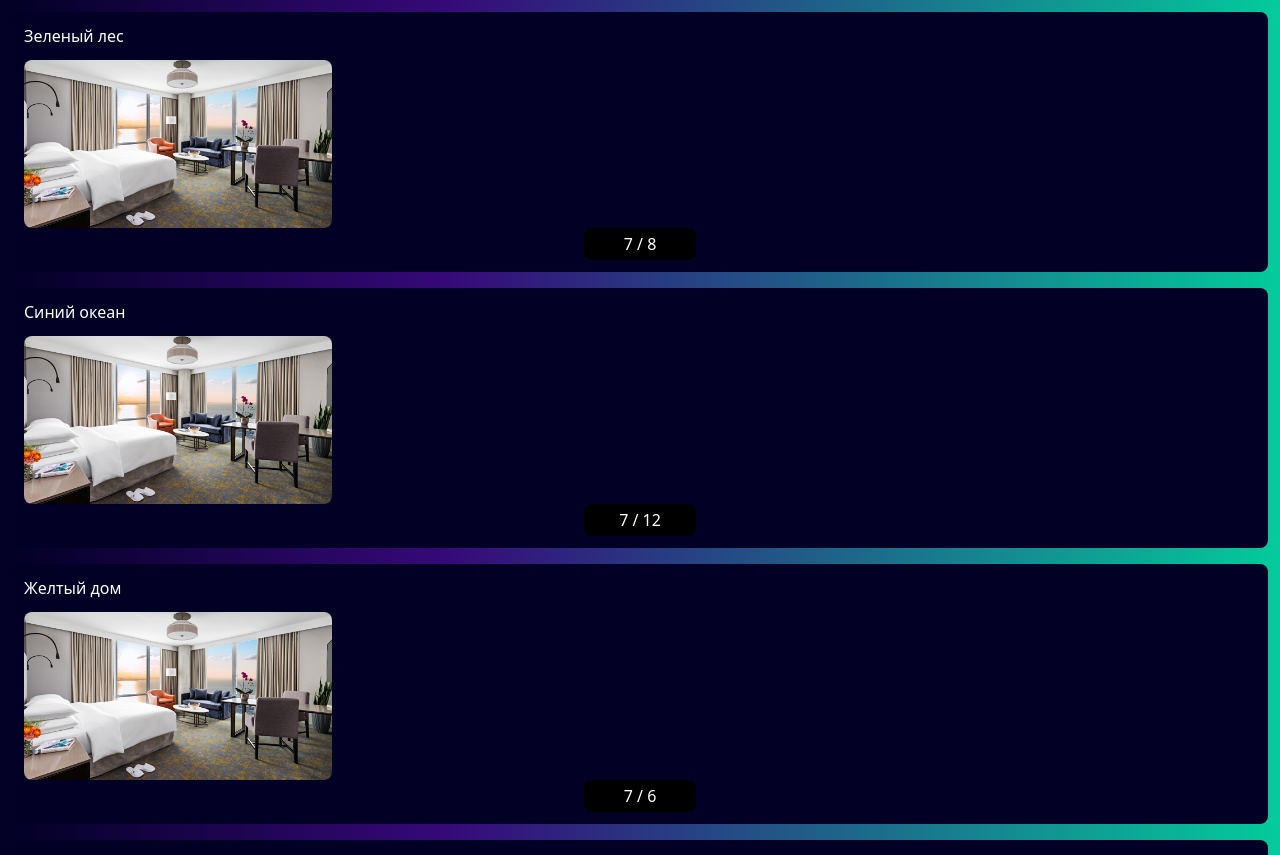
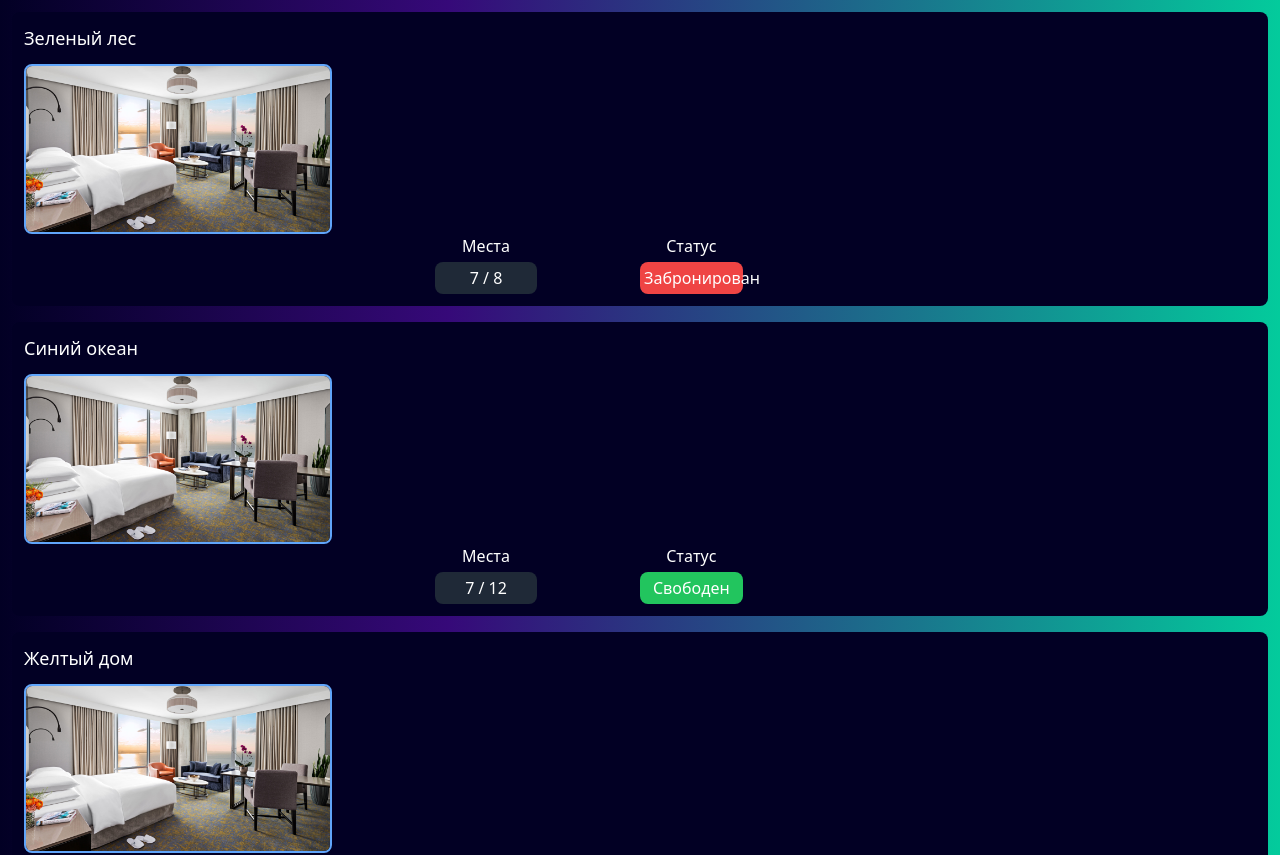
Before and after one commit to themm-s/control-system-hotel, a React (Vite) app: page / in a window 1280 px wide. Shown: the top 855 px of the page. Built offline with nearby package versions, Linux system fonts and the light colour scheme.

Commit message:
renamed:    src/components/Modal.tsx -> src/components/Modal/Modal.tsx 	modified:   src/index.css 	modified:   src/pages/AdminPanel.tsx

```diff
--- a/src/components/Modal.tsx
+++ b/src/components/Modal/Modal.tsx
@@ -31,7 +31,7 @@ export const Modal: React.FC<IModal> = ({ isVisible = false, title, places, foot
     <div>
       <div className="fixed inset-0 z-10 overflow-y-auto">
         <div
-          className="fixed inset-0 w-full h-full bg-black opacity-40"
+          className="fixed inset-0 w-full h-full bg-opacity-10 animate-blur"
           onClick={onClose}
         />
         <div className="flex items-center min-h-screen px-4 py-8">
@@ -56,6 +56,6 @@ export const Modal: React.FC<IModal> = ({ isVisible = false, title, places, foot
           </div>
         </div>
       </div>
-    </div>
+    </div >
   );
 };
--- a/src/index.css
+++ b/src/index.css
@@ -6,3 +6,15 @@ body {
   background: linear-gradient(90deg, rgb(2,0,36) 0%, #360979 35%, rgb(3, 203, 156) 100%);
   color: white
 }
+@keyframes blur-animation {
+  0% {
+    backdrop-filter: blur(0);
+  }
+  100% {
+    backdrop-filter: blur(8px); /* Измените значение размытия по вашему усмотрению */
+  }
+}
+
+.animate-blur {
+  animation: blur-animation 0.5s forwards;
+}
--- a/src/pages/AdminPanel.tsx
+++ b/src/pages/AdminPanel.tsx
@@ -1,4 +1,4 @@
-import { Modal } from "components/Modal";
+import { Modal } from "components/Modal/Modal";
 import { reserveItem, rooms, unreserveItem } from "constants";
 import { useEffect, useState } from "react";
 
@@ -166,11 +166,20 @@ export const Admin = () => {
                 reserved: room.reserved
               });
             }}>
-              <h1 className="text-start">
+              <h1 className="text-start text-lg ">
                 {room.name}
               </h1>
-              <img src={room.icon} className="w-1/4 mt-3 rounded-lg" />
-              <h1 className="text-center bg-black mx-auto w-28 rounded-lg p-1 justify-center">{randomPlaces} / {room.places}</h1>
+              <img src={room.icon} className="w-1/4 mt-3 border-2 border-blue-400 rounded-lg" />
+              <div className="grid grid-cols-2 text-center mx-auto w-1/3 justify-center">
+                <div className="w-1/2">
+                  <p>Места</p>
+                  <h1 className="bg-gray-800 rounded-lg p-1 mt-1">{randomPlaces} / {room.places}</h1>
+                </div>
+                <div className="w-1/2">
+                  <p className="">Статус</p>
+                  <h1 className={`rounded-lg  ${!room.reserved ? "bg-green-500" : "bg-red-500"} p-1 mt-1`}>{room.reserved ? "Забронирован" : "Свободен"}</h1>
+                </div>
+              </div>
             </div>
           </>
         ))}
```
